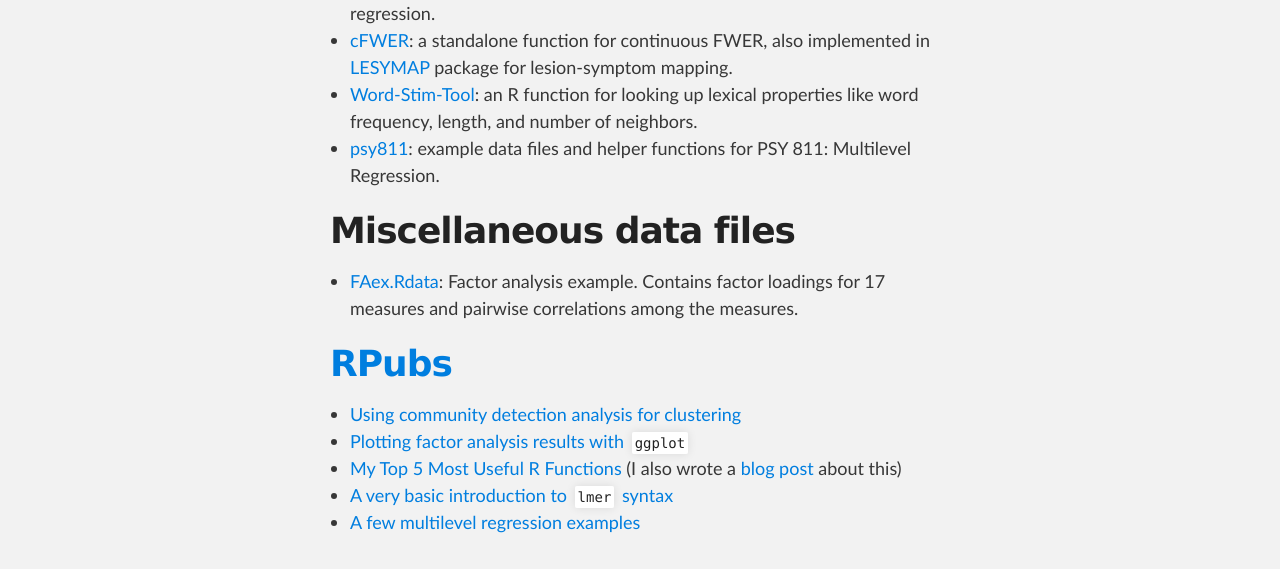
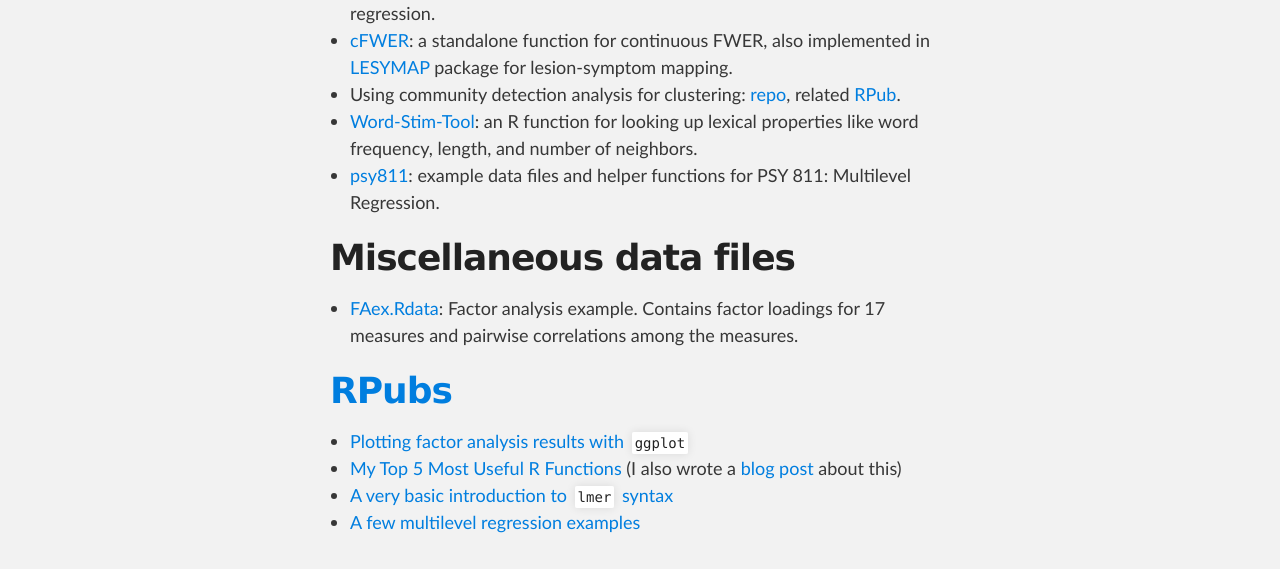
Before and after one commit to dmirman-zz/dmirman.github.io, a plain HTML site: page index.html in a window 1280 px wide. Shown: the part 610-1179 px from the top of the page. Drawn offline with Linux system fonts and the light colour scheme.

Commit message:
CDA links update

```diff
--- a/index.html
+++ b/index.html
@@ -32,6 +32,7 @@
         <ul>
 		<li><a href="http://github.com/dmirman/SVR-LSM">SVR-LSM</a>: multivariate lesion-symptom mapping using support vector regression.</li>
 		<li><a href="https://gist.github.com/dmirman/05a92e0e9e0027f6fe6e528c648143d7">cFWER</a>: a standalone function for continuous FWER, also implemented in <a href="https://dorianps.github.io/LESYMAP/">LESYMAP</a> package for lesion-symptom mapping.</li>
+		<li>Using community detection analysis for clustering: <a href="https://github.com/JFLandrigan/CDA-for-Clustering">repo</a>, related <a href="http://rpubs.com/JFLandrigan/CDA_Clustering">RPub</a>.</li>
 		<li><a href="http://github.com/JFLandrigan/Word-Stim-Tool">Word-Stim-Tool</a>: an R function for looking up lexical properties like word frequency, length, and number of neighbors.</li>
 		<li><a href="http://github.com/dmirman/psy811">psy811</a>: example data files and helper functions for PSY 811: Multilevel Regression.</li>
 		</ul>
@@ -43,7 +44,6 @@
 
         <h1><a href="http://rpubs.com">RPubs</a></h1>
 		<ul>
-		<li><a href="http://rpubs.com/JFLandrigan/CDA_Clustering">Using community detection analysis for clustering</li>
 		<li><a href="http://rpubs.com/danmirman/plotting_factor_analysis">Plotting factor analysis results with <code>ggplot</code></li>
 		<li><a href="http://rpubs.com/danmirman/Rgroup-part1">My Top 5 Most Useful R Functions</a> (I also wrote a <a href="http://mindingthebrain.blogspot.com/2015/02/my-top-5-r-functions.html">blog post</a> about this)</li>
 		<li><a href="http://rpubs.com/danmirman/intro2lmer">A very basic introduction to <code>lmer</code> syntax</a></li>
```
